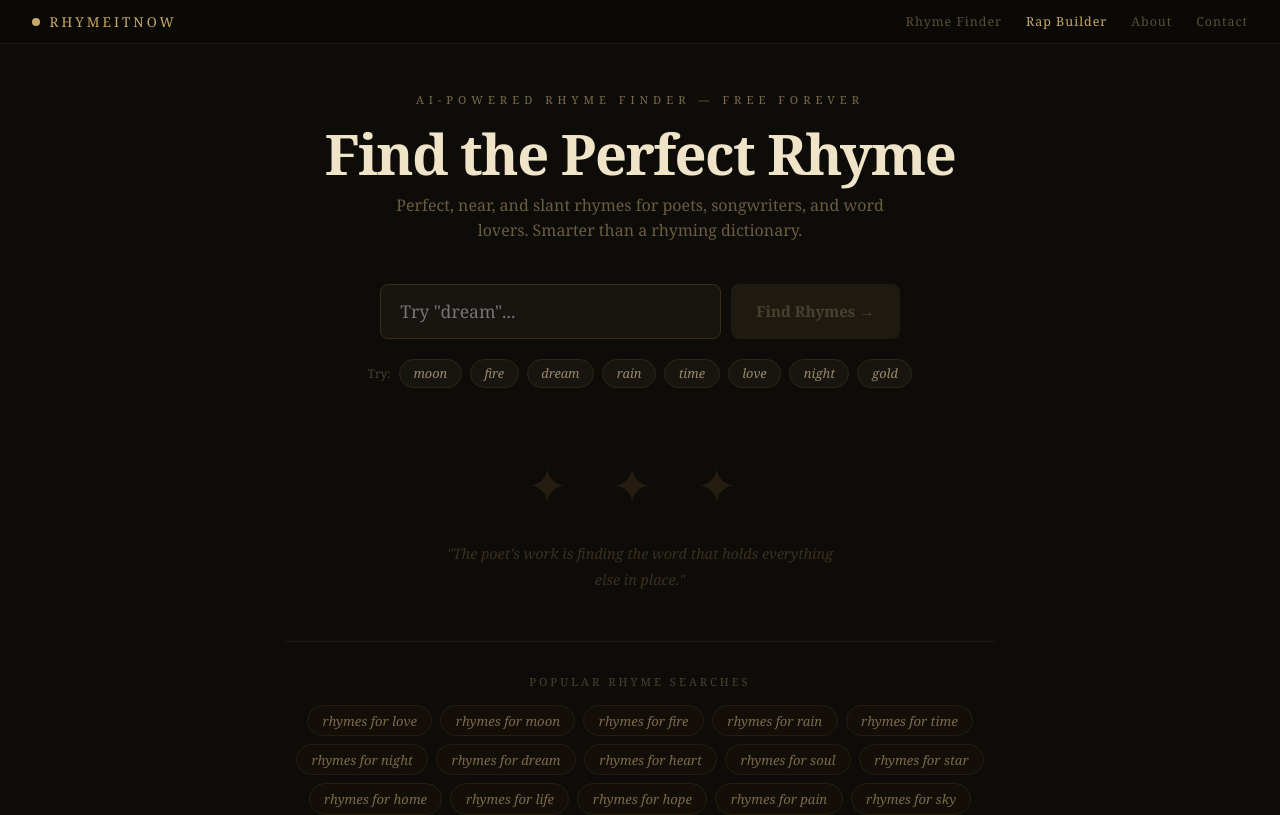
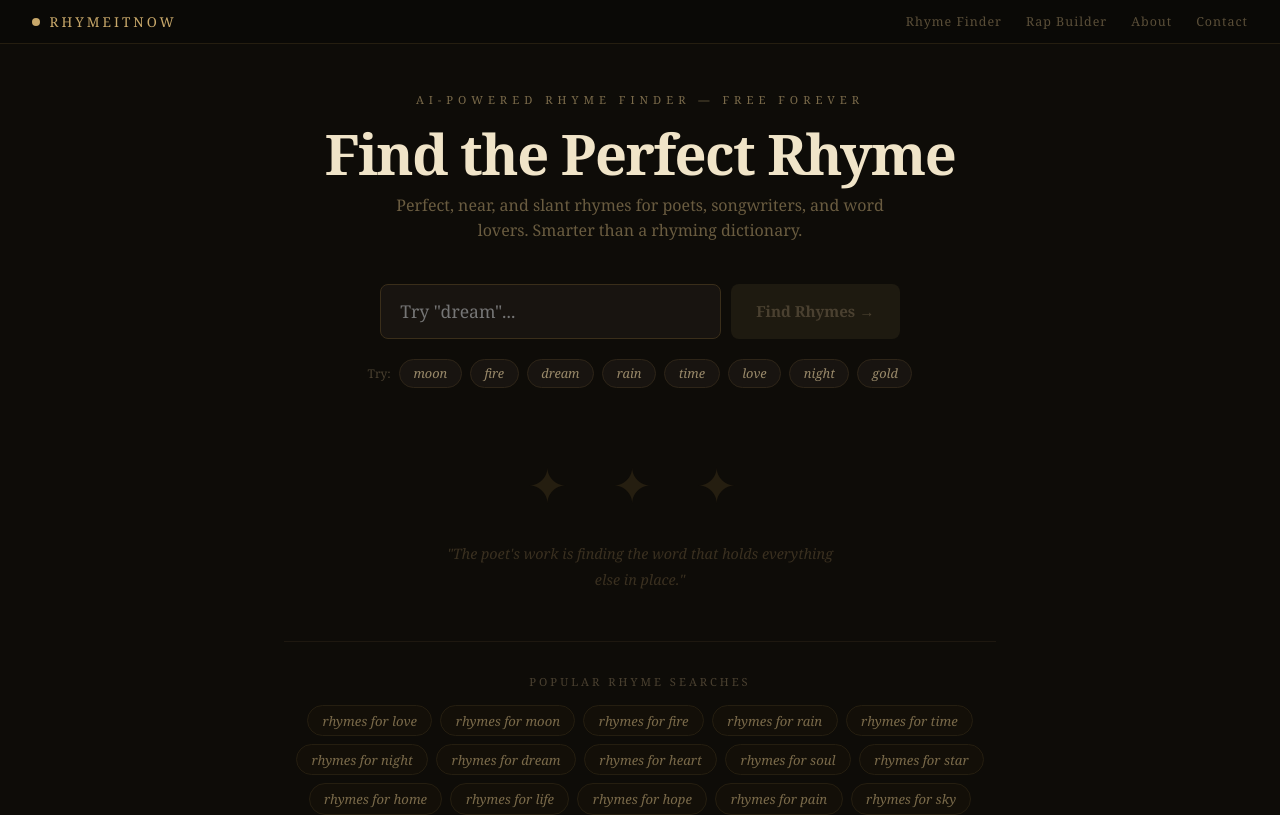
Before and after one commit to skenned23/rhymeitnow, a Next.js app: page / in a window 1280 px wide. Shown: the top 815 px of the page. Built offline with nearby package versions, Linux system fonts and the light colour scheme.

Commit message:
Update Layout.js

```diff
--- a/components/Layout.js
+++ b/components/Layout.js
@@ -10,7 +10,7 @@ export function SiteNav() {
       </Link>
       <div style={{ display: 'flex', gap: '1.5rem' }}>
         <Link href="/" style={{ fontSize: '0.78rem', color: '#5a4e38', letterSpacing: '1px', textDecoration: 'none' }}>Rhyme Finder</Link>
-        <Link href="/rap-builder" style={{ fontSize: '0.78rem', color: '#c8a86a', letterSpacing: '1px', textDecoration: 'none' }}>Rap Builder</Link>
+        <Link href="/rap-builder" style={{ fontSize: '0.78rem', color: '#5a4e38', letterSpacing: '1px', textDecoration: 'none' }}>Rap Builder</Link>
         <Link href="/about" style={{ fontSize: '0.78rem', color: '#5a4e38', letterSpacing: '1px', textDecoration: 'none' }}>About</Link>
         <Link href="/contact" style={{ fontSize: '0.78rem', color: '#5a4e38', letterSpacing: '1px', textDecoration: 'none' }}>Contact</Link>
       </div>
```
